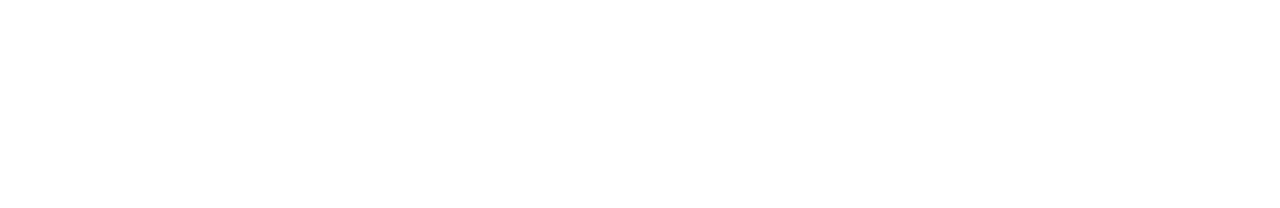
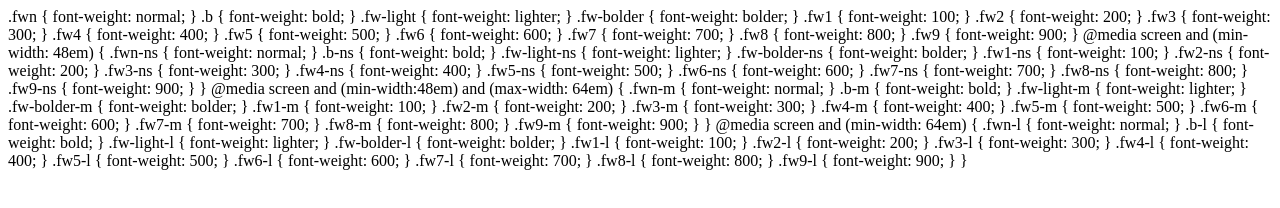
Before and after one commit to mrmrs/css-font-weight, a website: page index.html in a window 1280 px wide. Drawn offline with Linux system fonts and the light colour scheme.

Commit message:
Adding css contents to html file for documentation

```diff
--- a/index.html
+++ b/index.html
@@ -12,5 +12,70 @@
     <link rel="stylesheet" href="font-weight.css">
   </head>
   <body>
-  </body>
+.fwn { font-weight: normal; }
+.b   { font-weight: bold; }
+
+.fw-light  { font-weight: lighter; }
+.fw-bolder { font-weight: bolder; }
+
+.fw1 { font-weight: 100; }
+.fw2 { font-weight: 200; }
+.fw3 { font-weight: 300; }
+.fw4 { font-weight: 400; }
+.fw5 { font-weight: 500; }
+.fw6 { font-weight: 600; }
+.fw7 { font-weight: 700; }
+.fw8 { font-weight: 800; }
+.fw9 { font-weight: 900; }
+
+@media screen and (min-width: 48em) {
+.fwn-ns { font-weight: normal; }
+.b-ns   { font-weight: bold; }
+.fw-light-ns  { font-weight: lighter; }
+.fw-bolder-ns { font-weight: bolder; }
+.fw1-ns { font-weight: 100; }
+.fw2-ns { font-weight: 200; }
+.fw3-ns { font-weight: 300; }
+.fw4-ns { font-weight: 400; }
+.fw5-ns { font-weight: 500; }
+.fw6-ns { font-weight: 600; }
+.fw7-ns { font-weight: 700; }
+.fw8-ns { font-weight: 800; }
+.fw9-ns { font-weight: 900; }
+}
+
+@media screen and (min-width:48em) and (max-width: 64em) {
+.fwn-m { font-weight: normal; }
+.b-m   { font-weight: bold; }
+.fw-light-m  { font-weight: lighter; }
+.fw-bolder-m { font-weight: bolder; }
+.fw1-m { font-weight: 100; }
+.fw2-m { font-weight: 200; }
+.fw3-m { font-weight: 300; }
+.fw4-m { font-weight: 400; }
+.fw5-m { font-weight: 500; }
+.fw6-m { font-weight: 600; }
+.fw7-m { font-weight: 700; }
+.fw8-m { font-weight: 800; }
+.fw9-m { font-weight: 900; }
+
+}
+
+@media screen and (min-width: 64em) {
+.fwn-l { font-weight: normal; }
+.b-l  { font-weight: bold; }
+.fw-light-l  { font-weight: lighter; }
+.fw-bolder-l { font-weight: bolder; }
+.fw1-l { font-weight: 100; }
+.fw2-l { font-weight: 200; }
+.fw3-l { font-weight: 300; }
+.fw4-l { font-weight: 400; }
+.fw5-l { font-weight: 500; }
+.fw6-l { font-weight: 600; }
+.fw7-l { font-weight: 700; }
+.fw8-l { font-weight: 800; }
+.fw9-l { font-weight: 900; }
+}
+
+</body>
 </html>
```
